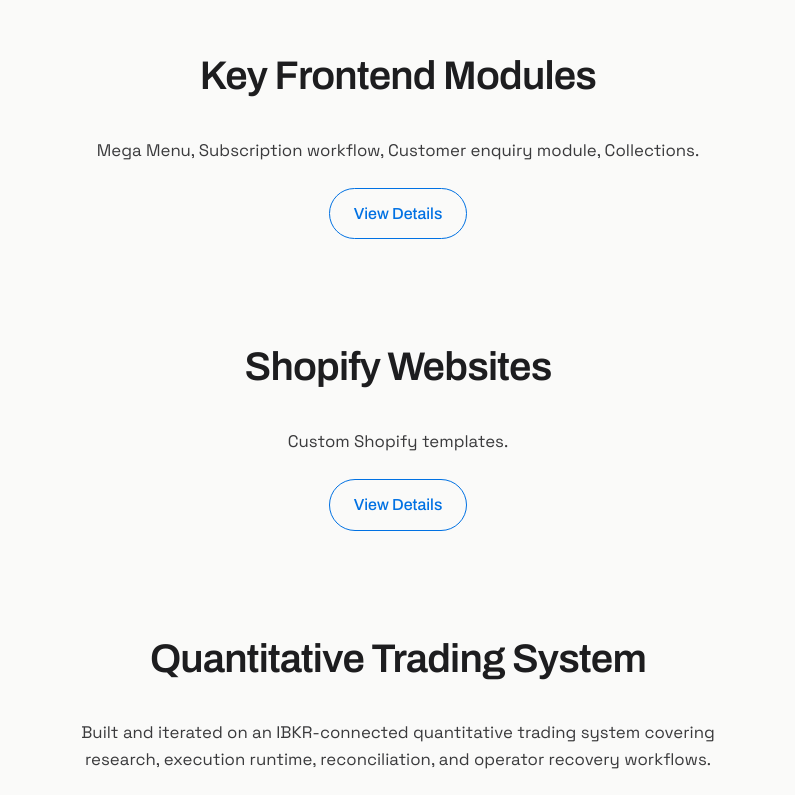
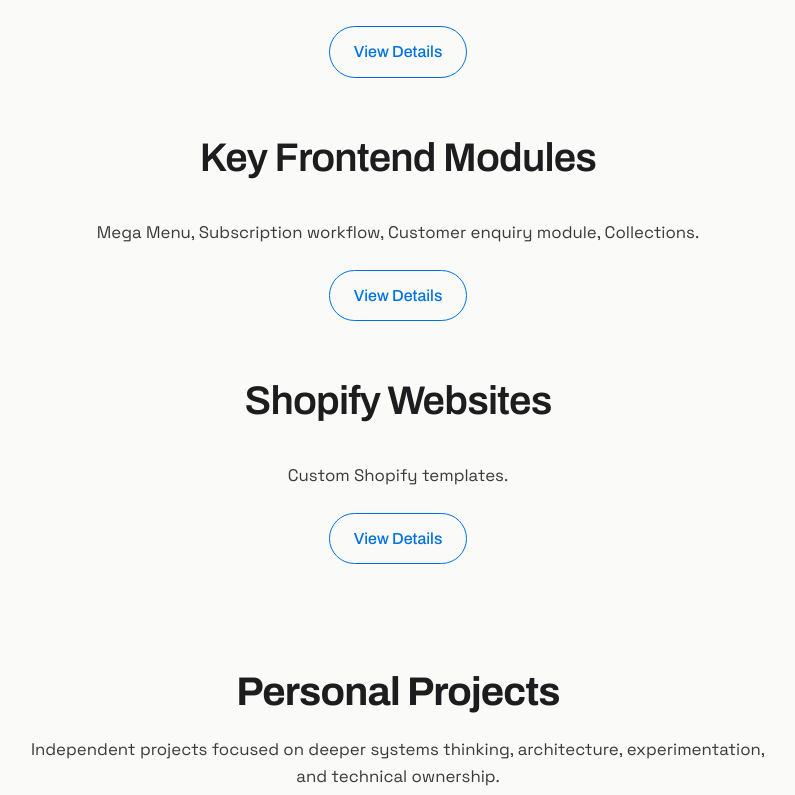
Before and after one commit to lukerjin/my-portfolio, a React (Create React App) app: page /my-portfolio/projects in a window 1280 px wide. Shown: the part 965-1760 px from the top of the page, without its empty margins (242-1037 px from the left). Built offline with nearby package versions, Linux system fonts and the light colour scheme.

Commit message:
Separate personal projects from professional work

```diff
--- a/src/components/FeaturedProjects.tsx
+++ b/src/components/FeaturedProjects.tsx
@@ -9,7 +9,7 @@
     tags: string[];
 }
 
-const featuredProjects: FeaturedProject[] = [
+const professionalProjects: FeaturedProject[] = [
     {
         id: 1,
         title: "Warehouse Management System",
@@ -34,6 +34,9 @@
         description: "Custom Shopify templates.",
         tags: ["Shopify", "HTML/CSS", "Liquid"],
     },
+];
+
+const personalProjects: FeaturedProject[] = [
     {
         id: 5,
         title: "Quantitative Trading System",
@@ -42,18 +45,16 @@
     },
 ];
 
-export default function FeaturedProjects(): React.JSX.Element {
+function FeaturedRow({ title, intro, projects }: { title: string; intro: string; projects: FeaturedProject[] }): React.JSX.Element {
     return (
-        <section className="featured reveal">
-            <div className="featured-projects-title">
-                <h2>Portfolio Highlights</h2>
-                <Link to={`/projects`} className="btn ghost">
-                    View All
-                </Link>
+        <div className="featured-group">
+            <div className="featured-group-header">
+                <h3>{title}</h3>
+                <p>{intro}</p>
             </div>
 
             <div className="featured-scroll">
-                {featuredProjects.map((proj) => (
+                {projects.map((proj) => (
                     <div className="featured-card" key={proj.id}>
                         <h3>{proj.title}</h3>
                         <p>{proj.description}</p>
@@ -70,6 +71,31 @@
                     </div>
                 ))}
             </div>
+        </div>
+    );
+}
+
+export default function FeaturedProjects(): React.JSX.Element {
+    return (
+        <section className="featured reveal">
+            <div className="featured-projects-title">
+                <h2>Portfolio Highlights</h2>
+                <Link to={`/projects`} className="btn ghost">
+                    View All
+                </Link>
+            </div>
+
+            <FeaturedRow
+                title="Professional Projects"
+                intro="Selected company-facing systems, storefront work, and internal platforms built for real business operations."
+                projects={professionalProjects}
+            />
+
+            <FeaturedRow
+                title="Personal Projects"
+                intro="Independent system design and engineering work driven by architecture, experimentation, and technical depth."
+                projects={personalProjects}
+            />
         </section>
     );
 }
--- a/src/css/FeaturedProjects.css
+++ b/src/css/FeaturedProjects.css
@@ -17,6 +17,26 @@
     margin-left: auto;
     font-size: 0.95rem;
     padding: 10px 20px;
+}
+
+.featured-group {
+    display: flex;
+    flex-direction: column;
+    gap: 1.25rem;
+    margin-bottom: 3rem;
+}
+
+.featured-group-header h3 {
+    font-size: 1.5rem;
+    margin: 0 0 0.4rem 0;
+    color: var(--primary);
+}
+
+.featured-group-header p {
+    margin: 0;
+    color: var(--text-muted);
+    line-height: 1.6;
+    max-width: 760px;
 }
 
 .featured-scroll {
--- a/src/css/Projects.css
+++ b/src/css/Projects.css
@@ -24,7 +24,35 @@
   max-width: 700px;
 }
 
-.project-story h2 {
+.projects-group {
+  display: flex;
+  flex-direction: column;
+  align-items: center;
+  gap: 3rem;
+  width: 100%;
+}
+
+.projects-group-header {
+  max-width: 760px;
+  text-align: center;
+}
+
+.projects-group-header h2 {
+  font-size: clamp(1.75rem, 4vw, 2.5rem);
+  font-weight: 700;
+  margin-bottom: 0.75rem;
+  color: #1d1d1f;
+}
+
+.projects-group-header p {
+  font-size: 1.05rem;
+  color: #3a3a3c;
+  line-height: 1.6;
+  margin: 0;
+}
+
+.project-story h2,
+.project-story h3 {
   font-size: clamp(1.75rem, 4vw, 2.5rem);
   font-weight: 600;
   margin-bottom: 0.75rem;
--- a/src/pages/Projects.tsx
+++ b/src/pages/Projects.tsx
@@ -8,13 +8,35 @@
   short: string;
 }
 
-const projects: ProjectSummary[] = [
+const professionalProjects: ProjectSummary[] = [
   { id: 1, title: "Warehouse Management System", short: "A fully-featured WMS used by staff to manage inventory, picking, packing, and workflow operations efficiently." },
   { id: 2, title: "Frontend Modernisation", short: "Frontend rebuild using Vue 3 + Vite + Astro." },
   { id: 3, title: "Key Frontend Modules", short: "Mega Menu, Subscription workflow, Customer enquiry module, Collections." },
-  { id: 4, title: "Shopify Websites", short: "Custom Shopify templates." },
+  { id: 4, title: "Shopify Websites", short: "Custom Shopify templates." }
+];
+
+const personalProjects: ProjectSummary[] = [
   { id: 5, title: "Quantitative Trading System", short: "Built and iterated on an IBKR-connected quantitative trading system covering research, execution runtime, reconciliation, and operator recovery workflows." }
 ];
+
+function ProjectGroup({ title, intro, projects }: { title: string; intro: string; projects: ProjectSummary[] }): React.JSX.Element {
+  return (
+    <section className="projects-group">
+      <div className="projects-group-header">
+        <h2>{title}</h2>
+        <p>{intro}</p>
+      </div>
+
+      {projects.map(p => (
+        <article className="project-story" key={p.id}>
+          <h3>{p.title}</h3>
+          <p>{p.short}</p>
+          <Link to={`/projects/${p.id}`} className="btn ghost">View Details</Link>
+        </article>
+      ))}
+    </section>
+  );
+}
 
 export default function Projects(): React.JSX.Element {
   return (
@@ -22,13 +44,17 @@
       <section className="projects-page">
         <h1 className="projects-title">Portfolio Highlights</h1>
 
-        {projects.map(p => (
-          <article className="project-story" key={p.id}>
-            <h2>{p.title}</h2>
-            <p>{p.short}</p>
-            <Link to={`/projects/${p.id}`} className="btn ghost">View Details</Link>
-          </article>
-        ))}
+        <ProjectGroup
+          title="Professional Projects"
+          intro="Commercial work delivered for real businesses, internal operations, and customer-facing platforms."
+          projects={professionalProjects}
+        />
+
+        <ProjectGroup
+          title="Personal Projects"
+          intro="Independent projects focused on deeper systems thinking, architecture, experimentation, and technical ownership."
+          projects={personalProjects}
+        />
       </section>
     </>
   );
```
